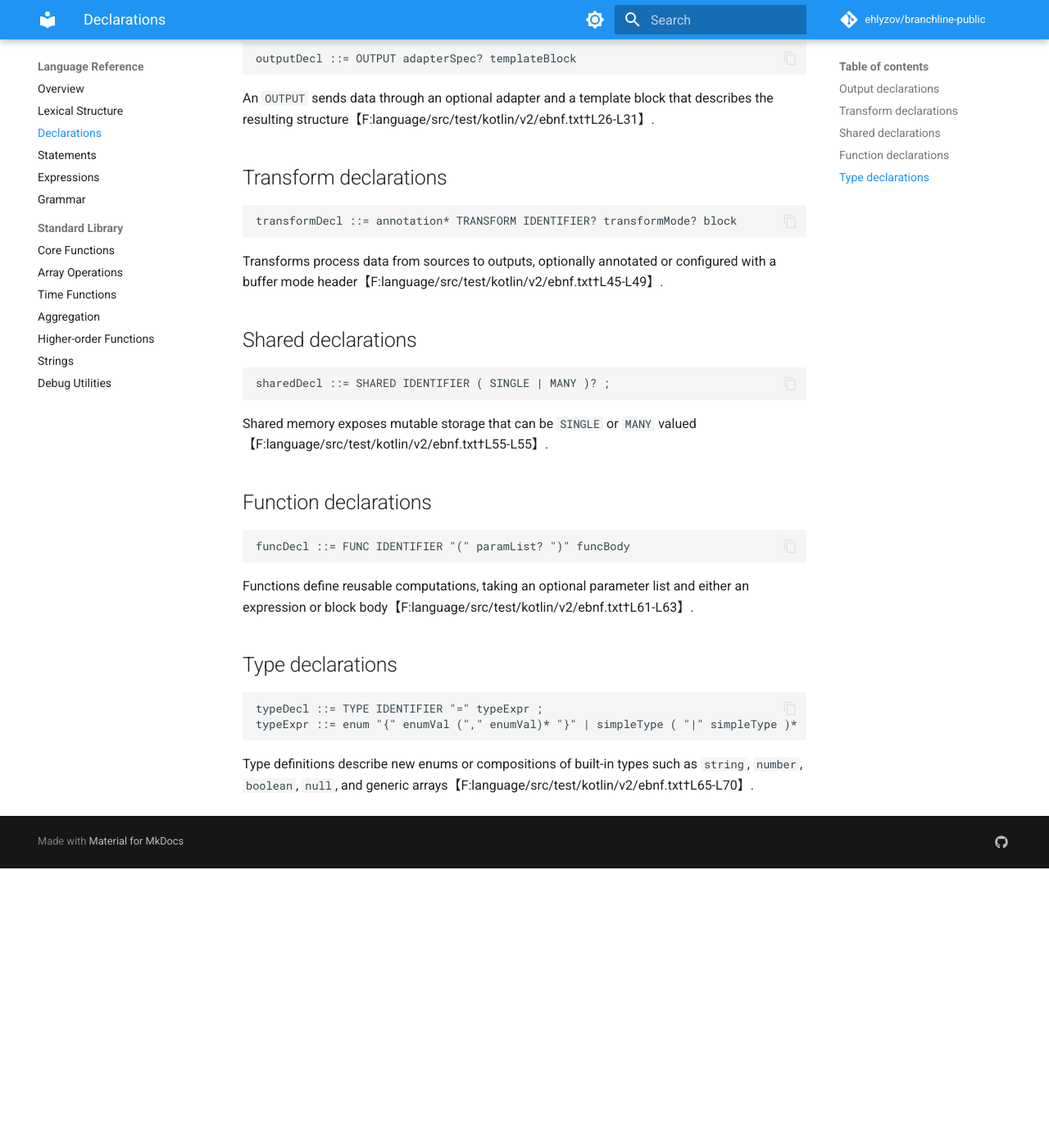
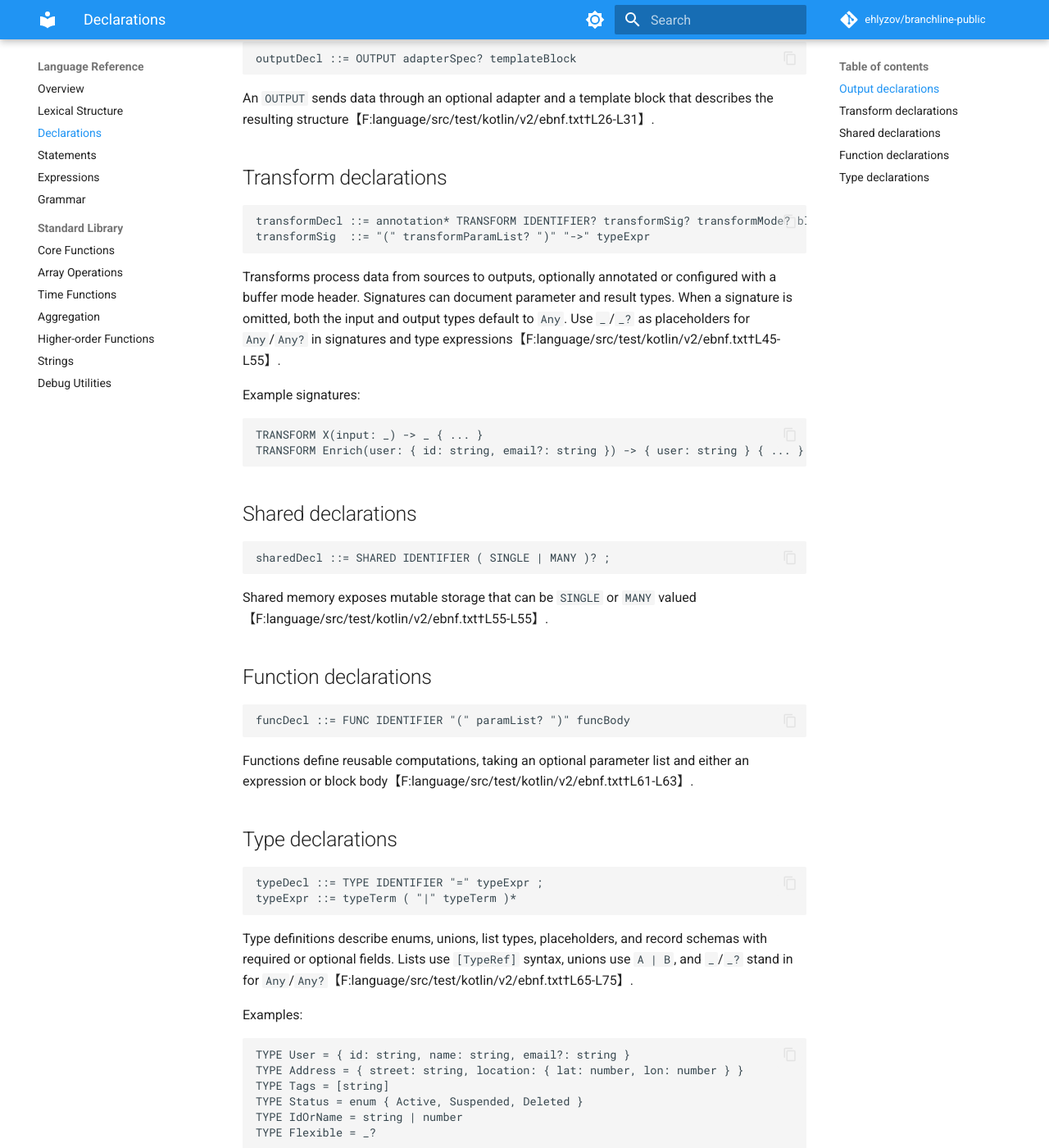
Before and after one commit to ehlyzov/branchline-public, an MkDocs documentation site: the page built from docs/language/declarations.md, in a window 1280 px wide and 1400 px high, scrolled down 344 px. Shown: the whole window at 82% size. Built offline with MkDocs 1.6.1 and Material for MkDocs 9.7.7, drawn with Linux system fonts in a browser that asks for light colours; comment, search, counter and statistics services are not loaded; before the commit the page ends 1403 px from its top, so only the background shows below that.

Commit message:
Update transform signatures and type grammar

````diff
--- a/docs/language/declarations.md
+++ b/docs/language/declarations.md
@@ -20,11 +20,22 @@ block that describes the resulting structure【F:language/src/test/kotlin/v2/ebn
 ## Transform declarations
 
 ```
-transformDecl ::= annotation* TRANSFORM IDENTIFIER? transformMode? block
+transformDecl ::= annotation* TRANSFORM IDENTIFIER? transformSig? transformMode? block
+transformSig  ::= "(" transformParamList? ")" "->" typeExpr
 ```
 
 Transforms process data from sources to outputs, optionally annotated or
-configured with a buffer mode header【F:language/src/test/kotlin/v2/ebnf.txt†L45-L49】.
+configured with a buffer mode header. Signatures can document parameter and
+result types. When a signature is omitted, both the input and output types
+default to `Any`. Use `_`/`_?` as placeholders for `Any`/`Any?` in signatures
+and type expressions【F:language/src/test/kotlin/v2/ebnf.txt†L45-L55】.
+
+Example signatures:
+
+```
+TRANSFORM X(input: _) -> _ { ... }
+TRANSFORM Enrich(user: { id: string, email?: string }) -> { user: string } { ... }
+```
 
 ## Shared declarations
 
@@ -48,8 +59,20 @@ and either an expression or block body【F:language/src/test/kotlin/v2/ebnf.txt
 
 ```
 typeDecl ::= TYPE IDENTIFIER "=" typeExpr ;
-typeExpr ::= enum "{" enumVal ("," enumVal)* "}" | simpleType ( "|" simpleType )*
+typeExpr ::= typeTerm ( "|" typeTerm )*
 ```
 
-Type definitions describe new enums or compositions of built-in types
-such as `string`, `number`, `boolean`, `null`, and generic arrays【F:language/src/test/kotlin/v2/ebnf.txt†L65-L70】.
+Type definitions describe enums, unions, list types, placeholders, and record
+schemas with required or optional fields. Lists use `[TypeRef]` syntax, unions
+use `A | B`, and `_`/`_?` stand in for `Any`/`Any?`【F:language/src/test/kotlin/v2/ebnf.txt†L65-L75】.
+
+Examples:
+
+```
+TYPE User = { id: string, name: string, email?: string }
+TYPE Address = { street: string, location: { lat: number, lon: number } }
+TYPE Tags = [string]
+TYPE Status = enum { Active, Suspended, Deleted }
+TYPE IdOrName = string | number
+TYPE Flexible = _?
+```
````
Also changed, not shown: docs/language/grammar.md (+15 -6 lines), 1 other file.
